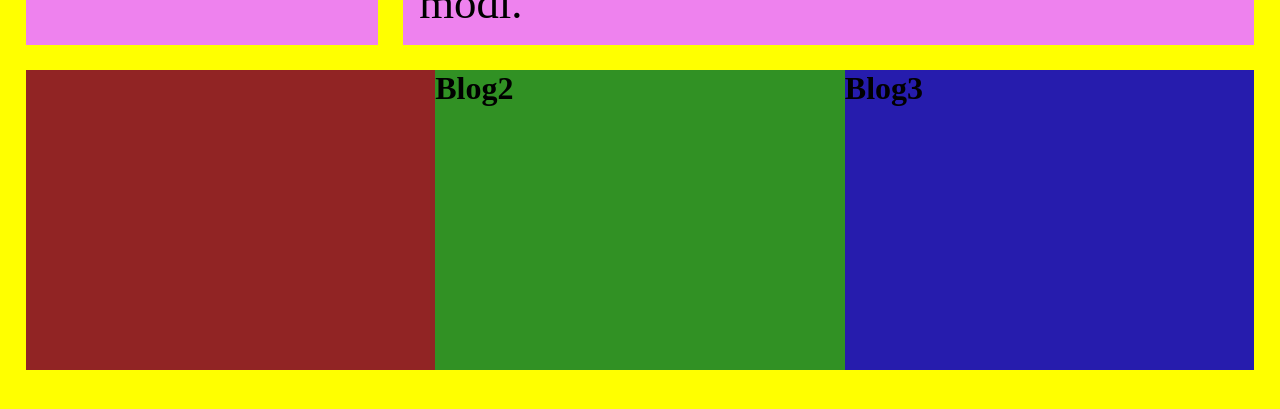
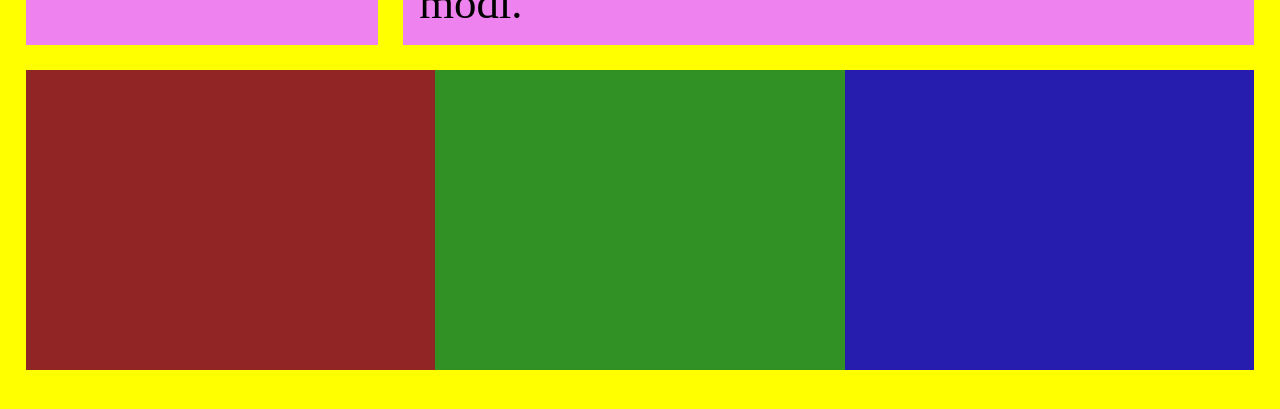
Before and after one commit to idollabs/new_england_mermaid_theme, a React (Create React App) app: page / in a window 1280 px wide. Shown: the part 477-886 px from the top of the page. Built offline with nearby package versions, Linux system fonts and the light colour scheme.

Commit message:
adjustment

```diff
--- a/src/Components/BlogGrid.js
+++ b/src/Components/BlogGrid.js
@@ -19,11 +19,19 @@ const BlogGrid = () => {
       >
         <h1>{info}</h1>
       </div>
-      <div className='child2'>
-        <h1>Blog2</h1>
+      <div
+        className='child2'
+        onMouseEnter={handleBlogInfo}
+        onMouseLeave={handleBlogInfo}
+      >
+        <h1>{info}</h1>
       </div>
-      <div className='child3'>
-        <h1>Blog3</h1>
+      <div
+        className='child3'
+        onMouseEnter={handleBlogInfo}
+        onMouseLeave={handleBlogInfo}
+      >
+        <h1>{info}</h1>
       </div>
     </div>
   );
```
